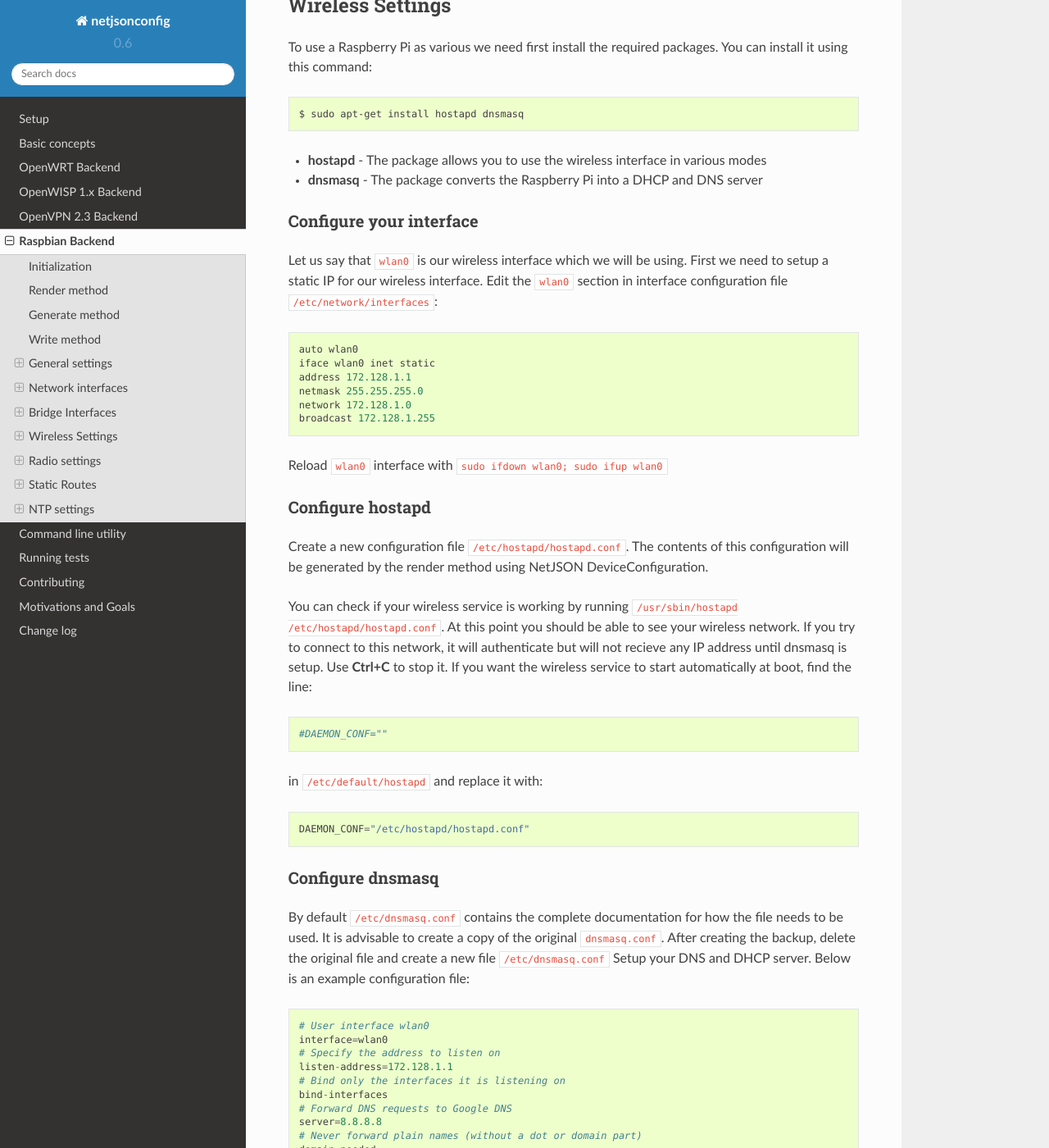
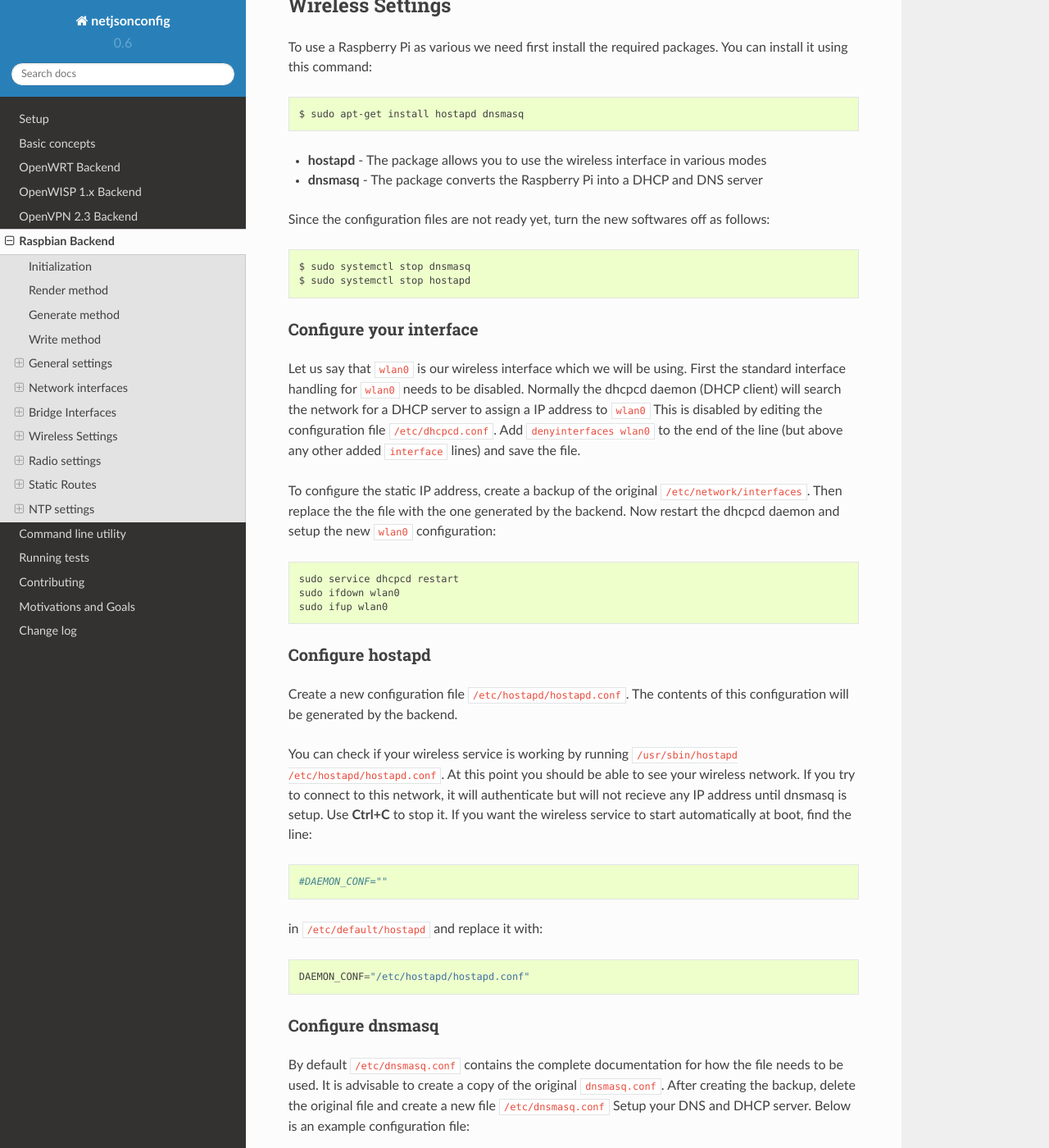
Before and after one commit to openwisp/netjsonconfig, a Sphinx documentation site: the page built from docs/source/backends/raspbian.rst, in a window 1280 px wide and 1400 px high, scrolled down 7489 px. Shown: the whole window at 82% size. Built offline with Sphinx 7.4.7 and the Read the Docs theme 2.0.0, drawn with Linux system fonts in a browser that asks for light colours.

Commit message:
[raspbian] Update documentations

```diff
--- a/docs/source/backends/raspbian.rst
+++ b/docs/source/backends/raspbian.rst
@@ -387,27 +387,36 @@ You can install it using this command::
   modes
 * **dnsmasq** - The package converts the Raspberry Pi into a DHCP and DNS server
 
+Since the configuration files are not ready yet, turn the new softwares off as follows::
+
+    $ sudo systemctl stop dnsmasq
+    $ sudo systemctl stop hostapd
+
 Configure your interface
 ~~~~~~~~~~~~~~~~~~~~~~~~
 
 Let us say that ``wlan0`` is our wireless interface which we will be using.
-First we need to setup a static IP for our wireless interface. Edit the
-``wlan0`` section in interface configuration file ``/etc/network/interfaces``::
+First the standard interface handling for ``wlan0`` needs to be disabled.
+Normally the dhcpcd daemon (DHCP client) will search the network for a DHCP server
+to assign a IP address to ``wlan0`` This is disabled by editing the configuration
+file ``/etc/dhcpcd.conf``.
+Add ``denyinterfaces wlan0`` to the end of the line (but above any other added
+``interface`` lines) and save the file.
 
-    auto wlan0
-    iface wlan0 inet static
-    address 172.128.1.1
-    netmask 255.255.255.0
-    network 172.128.1.0
-    broadcast 172.128.1.255
 
-Reload ``wlan0`` interface with ``sudo ifdown wlan0; sudo ifup wlan0``
+To configure the static IP address, create a backup of the original
+``/etc/network/interfaces``. Then replace the the file with the one generated
+by the backend. Now restart the dhcpcd daemon and setup the new ``wlan0`` configuration::
+
+    sudo service dhcpcd restart
+    sudo ifdown wlan0
+    sudo ifup wlan0
 
 Configure hostapd
 ~~~~~~~~~~~~~~~~~
 
 Create a new configuration file ``/etc/hostapd/hostapd.conf``. The contents of this
-configuration will be generated by the render method using NetJSON DeviceConfiguration.
+configuration will be generated by the backend.
 
 You can check if your wireless service is working by running ``/usr/sbin/hostapd /etc/hostapd/hostapd.conf``.
 At this point you should be able to see your wireless network. If you try to connect
```
